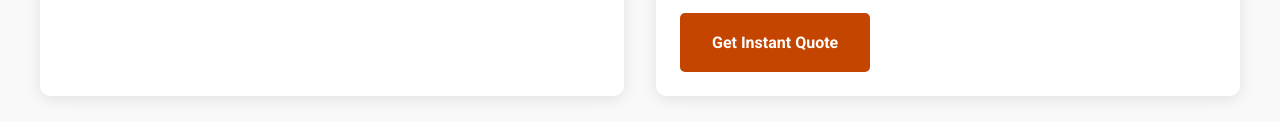
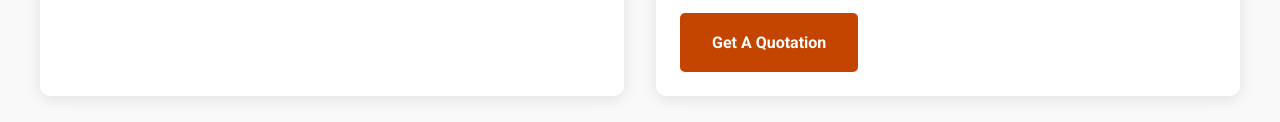
Before and after one commit to imferoz/heavy-machinery-installation-oman, a plain HTML site: page index.html in a window 1280 px wide. Shown: the part 573-695 px from the top of the page. Drawn offline with Linux system fonts and the light colour scheme.

Commit message:
Update index.html

```diff
--- a/index.html
+++ b/index.html
@@ -106,7 +106,7 @@
                 <li>Custom installation solutions</li>
                 <li>5-year maintenance plans</li>
             </ul>
-            <a href="tel:+96879271055" class="cta-industrial">Get Instant Quote</a>
+            <a href="E-mail:business@alwejhagroup.com" class="cta-industrial">Get A Quotation</a>
         </article>
     </main>
 
```
